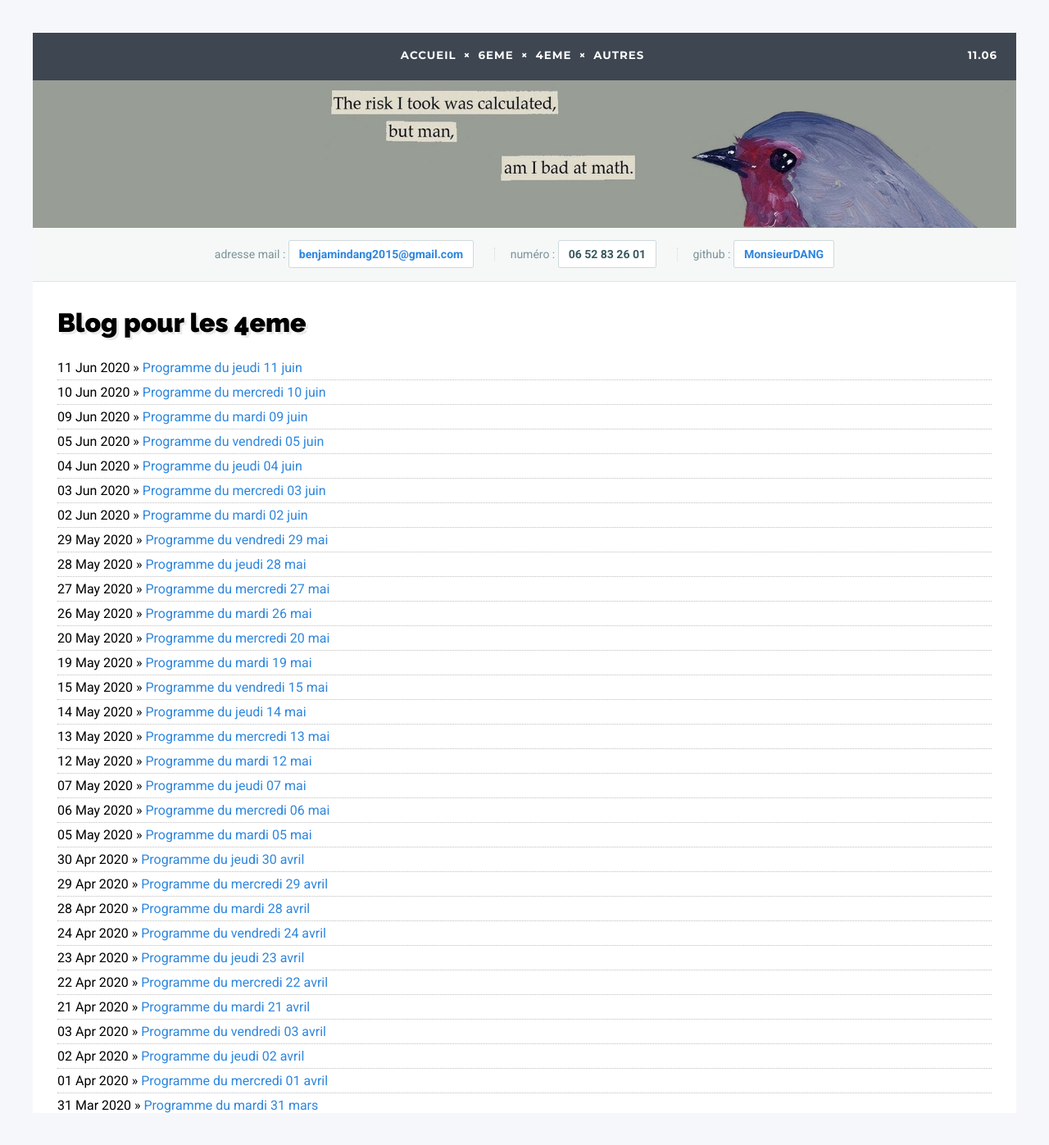
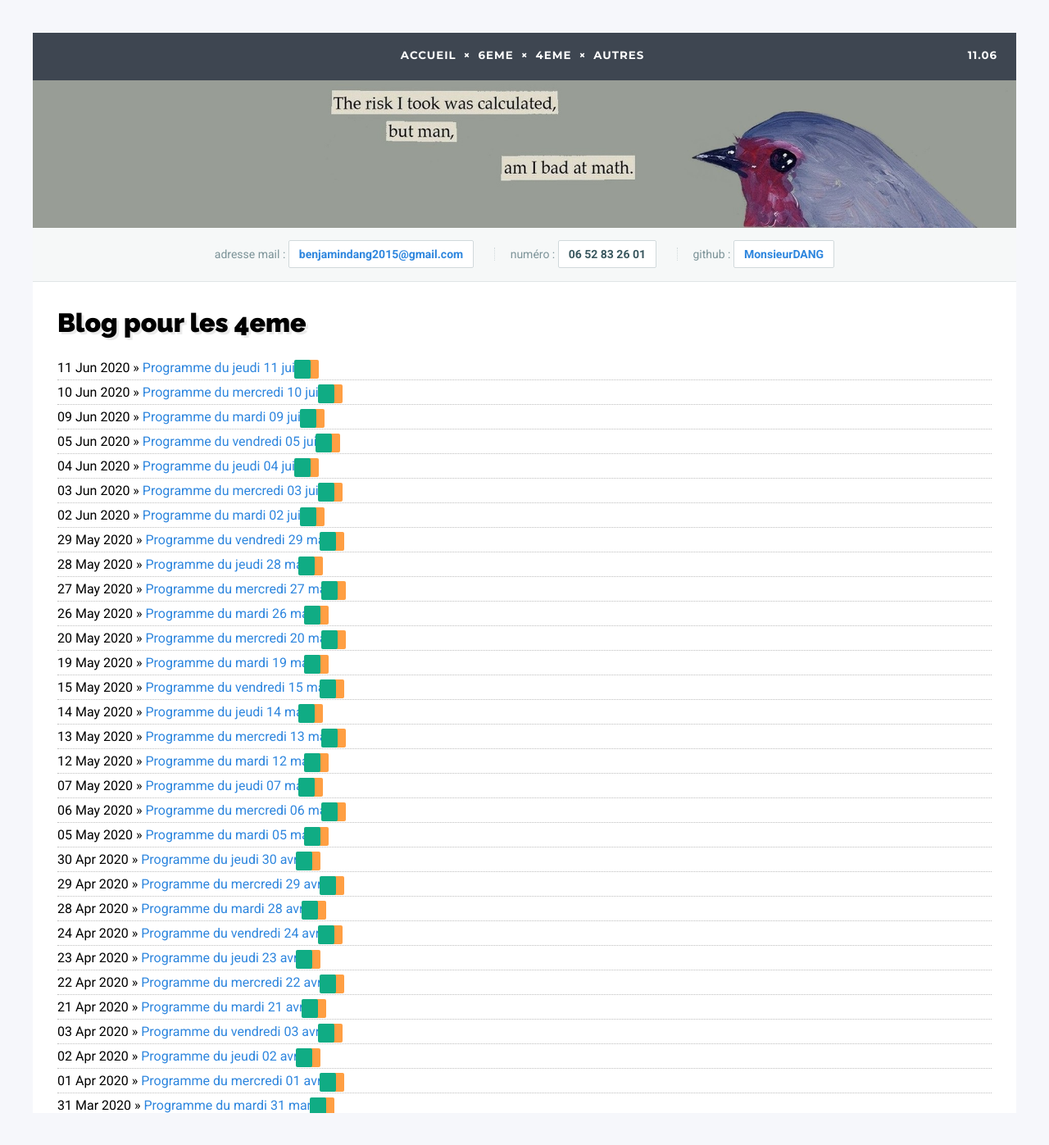
Before and after one commit to DangSinslay/DangSinslay.github.io, a Jekyll site: the page built from blog4/index.html, in a window 1280 px wide and 1400 px high. Shown: the top 1397 px of the window at 82% size. Built offline with Jekyll 4.4.1, drawn with Linux system fonts in a browser that asks for light colours.

Commit message:
Update main.css

```diff
--- a/css/main.css
+++ b/css/main.css
@@ -171,6 +171,26 @@ nav ul li a:hover {
 	position: relative !important;
 	top: -2px !important;
 	margin-left: 10px;
+}
+
+.chapter {
+	background: #ff9f43 !important;
+	border-radius: 2px;
+	color: #FFF !important;
+	font-weight: bold !important;
+	padding: 0px 10px 4px 10px;
+	position: relative !important;
+	right: 0px !important;
+}
+
+.format {
+	background: #10ac84 !important;
+	border-radius: 2px;
+	color: #FFF !important;
+	font-weight: bold !important;
+	padding: 0px 10px 4px 10px;
+	position: relative !important;
+	right: 30px !important;
 }
 
 .back {
```
